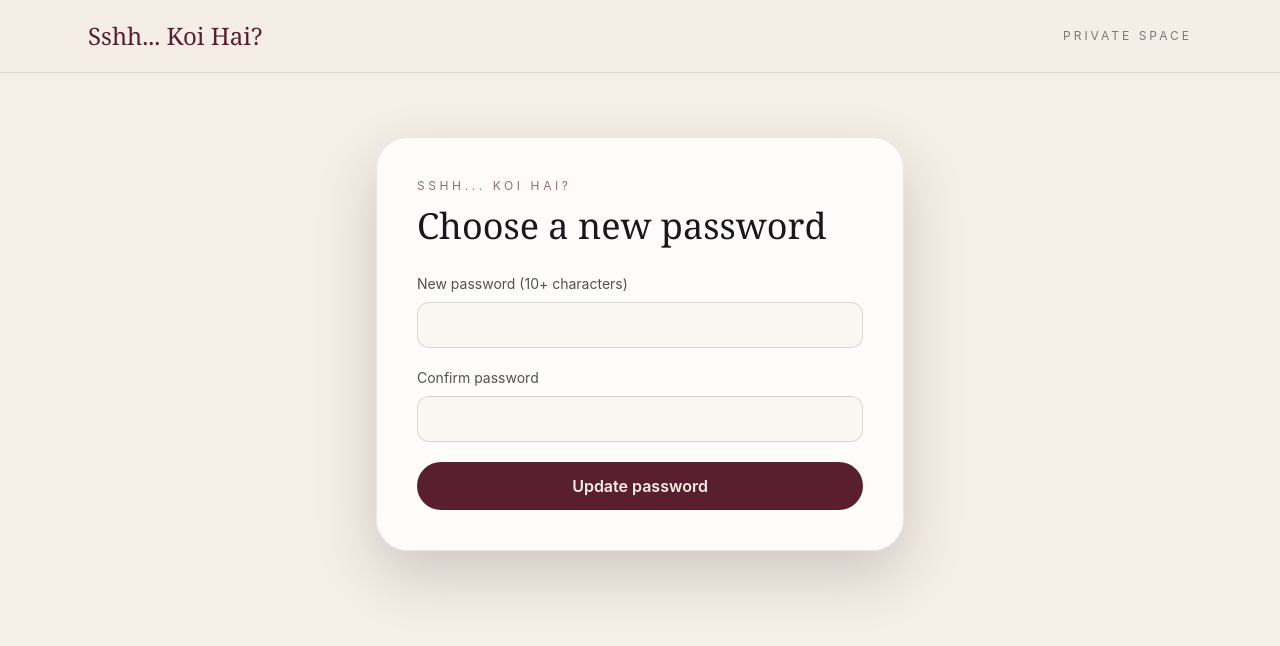
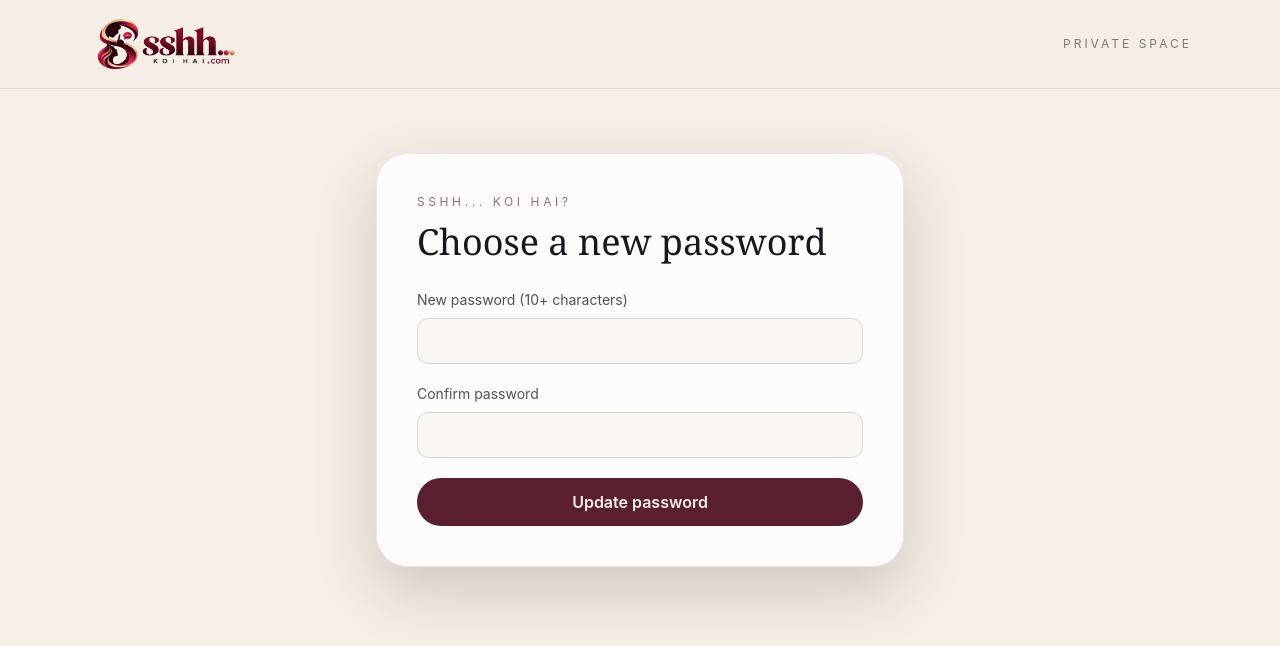
Before and after one commit to Jatin-WD/sshh-koi-hai, a React (Vite) app in the folder client/: page /reset-password in a window 1280 px wide. Shown: the top 646 px of the page. Built offline with nearby package versions, Linux system fonts and the light colour scheme; no server answers.

Commit message:
feat: add site logo branding

```diff
--- a/client/index.html
+++ b/client/index.html
@@ -4,6 +4,7 @@
     <meta charset="UTF-8" />
     <meta name="viewport" content="width=device-width, initial-scale=1.0" />
     <meta name="description" content="Sshh... Koi Hai? - private conversations for adults." />
+    <link rel="icon" type="image/png" href="/logo.png" />
     <title>Sshh... Koi Hai?</title>
   </head>
   <body>
--- a/client/src/components/AdminLayout.tsx
+++ b/client/src/components/AdminLayout.tsx
@@ -1,6 +1,7 @@
 import { Link, NavLink, Outlet } from "react-router-dom";
+import Brand from "./Brand";
 
 const links = [["/admin", "Dashboard"], ["/admin/users", "Users"], ["/admin/subscriptions", "Subscriptions"], ["/admin/payments", "Payments"], ["/admin/plans", "Plans"], ["/admin/reports", "Reports"], ["/admin/settings", "Settings"]];
 export default function AdminLayout() {
-  return <div className="mx-auto flex max-w-7xl gap-6 px-4 py-8 sm:px-6"><aside className="hidden w-52 shrink-0 rounded-3xl bg-charcoal p-4 text-cream md:block"><Link to="/admin" className="block border-b border-cream/10 px-3 pb-5 font-display text-xl">Sshh... Koi Hai?</Link><nav className="mt-4 space-y-1">{links.map(([to, label]) => <NavLink key={to} to={to} end={to === "/admin"} className={({ isActive }) => `block rounded-xl px-3 py-2 text-sm ${isActive ? "bg-cream text-charcoal" : "text-cream/65 hover:bg-white/10 hover:text-cream"}`}>{label}</NavLink>)}</nav></aside><main className="min-w-0 flex-1"><div className="mb-5 flex items-center justify-between"><div><p className="text-xs uppercase tracking-[0.25em] text-burgundy/60">Private operations</p><h1 className="font-display text-3xl">Admin workspace</h1></div><Link to="/account" className="text-sm text-burgundy">Back to account</Link></div><div className="mb-5 flex gap-2 overflow-x-auto md:hidden">{links.map(([to, label]) => <NavLink key={to} to={to} end={to === "/admin"} className="whitespace-nowrap rounded-full border border-charcoal/15 px-3 py-2 text-xs">{label}</NavLink>)}</div><Outlet /></main></div>;
+  return <div className="mx-auto flex max-w-7xl gap-6 px-4 py-8 sm:px-6"><aside className="hidden w-52 shrink-0 rounded-3xl bg-charcoal p-4 text-cream md:block"><Link to="/admin" aria-label="Sshh... Koi Hai? admin home" className="block border-b border-cream/10 px-3 pb-5"><Brand className="h-12 w-full rounded-lg bg-cream p-1 object-contain" /></Link><nav className="mt-4 space-y-1">{links.map(([to, label]) => <NavLink key={to} to={to} end={to === "/admin"} className={({ isActive }) => `block rounded-xl px-3 py-2 text-sm ${isActive ? "bg-cream text-charcoal" : "text-cream/65 hover:bg-white/10 hover:text-cream"}`}>{label}</NavLink>)}</nav></aside><main className="min-w-0 flex-1"><div className="mb-5 flex items-center justify-between"><div><p className="text-xs uppercase tracking-[0.25em] text-burgundy/60">Private operations</p><h1 className="font-display text-3xl">Admin workspace</h1></div><Link to="/account" className="text-sm text-burgundy">Back to account</Link></div><div className="mb-5 flex gap-2 overflow-x-auto md:hidden">{links.map(([to, label]) => <NavLink key={to} to={to} end={to === "/admin"} className="whitespace-nowrap rounded-full border border-charcoal/15 px-3 py-2 text-xs">{label}</NavLink>)}</div><Outlet /></main></div>;
 }
--- a/client/src/components/AuthLayout.tsx
+++ b/client/src/components/AuthLayout.tsx
@@ -1,6 +1,6 @@
 import { Link, Outlet } from "react-router-dom";
-import { clientEnv } from "../env";
+import Brand from "./Brand";
 
 export default function AuthLayout() {
-  return <div className="min-h-screen bg-cream text-charcoal"><header className="border-b border-charcoal/10 bg-cream/90"><div className="mx-auto flex max-w-6xl items-center justify-between px-6 py-5"><Link to="/" className="font-display text-2xl text-burgundy">{clientEnv.VITE_APP_NAME}</Link><span className="text-xs uppercase tracking-[0.25em] text-charcoal/55">Private space</span></div></header><main><Outlet /></main></div>;
+  return <div className="min-h-screen bg-cream text-charcoal"><header className="border-b border-charcoal/10 bg-cream/90"><div className="mx-auto flex max-w-6xl items-center justify-between px-6 py-4"><Link to="/" aria-label="Sshh... Koi Hai? home"><Brand className="h-14 w-auto max-w-[210px] object-contain" /></Link><span className="text-xs uppercase tracking-[0.25em] text-charcoal/55">Private space</span></div></header><main><Outlet /></main></div>;
 }
--- /dev/null
+++ b/client/src/components/Brand.tsx
@@ -0,0 +1,7 @@
+type BrandProps = {
+  className?: string;
+};
+
+export default function Brand({ className = "h-12 w-auto" }: BrandProps) {
+  return <img className={className} src="/logo-transparent.png" alt="Sshh... Koi Hai?" />;
+}
```
Also changed, not shown: client/src/components/PublicLayout.tsx (+2 -1 lines), client/public/logo-transparent.png (added), client/public/logo.png (added).
